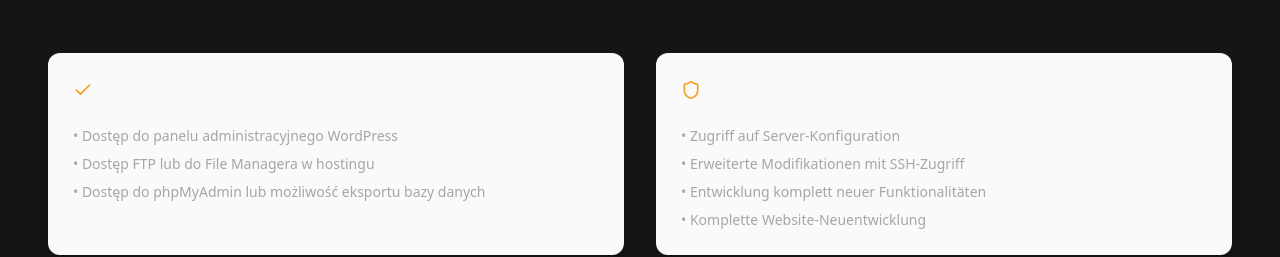
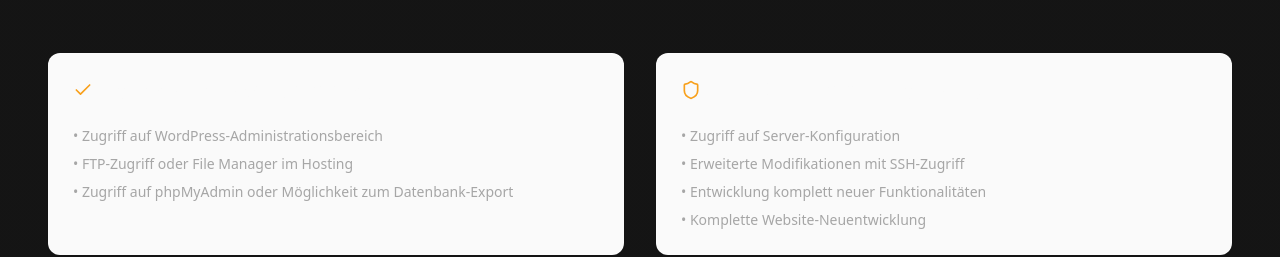
Before and after one commit to Centrumbip/progressivegroup-ch-de-ffd96cee, a React (Vite) app: page /wordpress in a window 1280 px wide. Shown: the part 3660-3917 px from the top of the page. Built offline with nearby package versions, Linux system fonts and the light colour scheme; the HTML template or start-up script is replaced by a standard one.

Commit message:
Translate technical requirements

```diff
--- a/src/components/sections/WordPressCare.tsx
+++ b/src/components/sections/WordPressCare.tsx
@@ -476,14 +476,14 @@ const WordPressCare = () => {
             <CardHeader>
               <CardTitle className="flex items-center gap-2">
                 <Check className="w-5 h-5 text-primary" />
-                Wymogi techniczne
+                Technische Anforderungen
               </CardTitle>
             </CardHeader>
             <CardContent>
               <ul className="space-y-2 text-sm text-muted-foreground">
-                <li>• Dostęp do panelu administracyjnego WordPress</li>
-                <li>• Dostęp FTP lub do File Managera w hostingu</li>
-                <li>• Dostęp do phpMyAdmin lub możliwość eksportu bazy danych</li>
+                <li>• Zugriff auf WordPress-Administrationsbereich</li>
+                <li>• FTP-Zugriff oder File Manager im Hosting</li>
+                <li>• Zugriff auf phpMyAdmin oder Möglichkeit zum Datenbank-Export</li>
               </ul>
             </CardContent>
           </Card>
```
